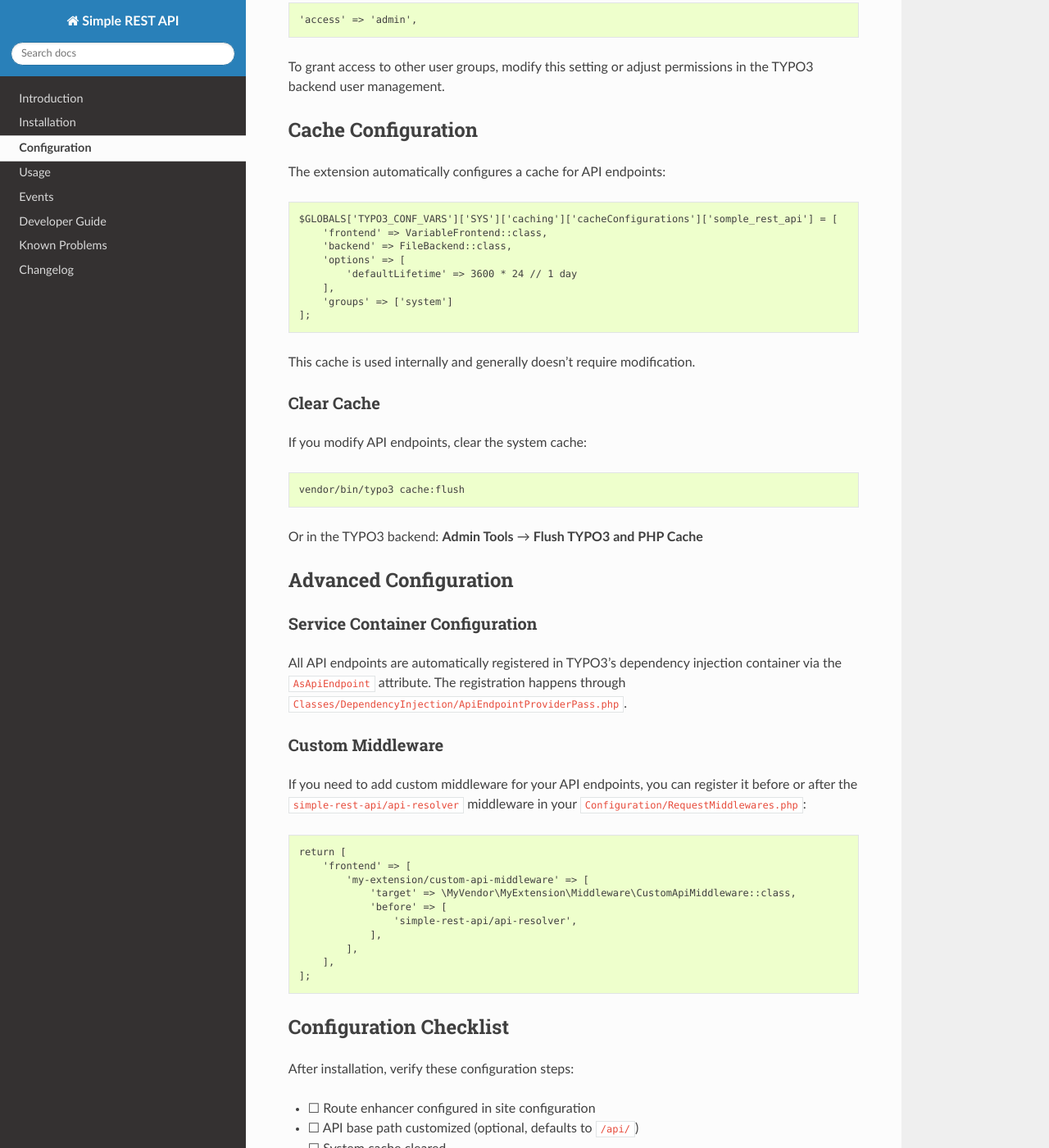
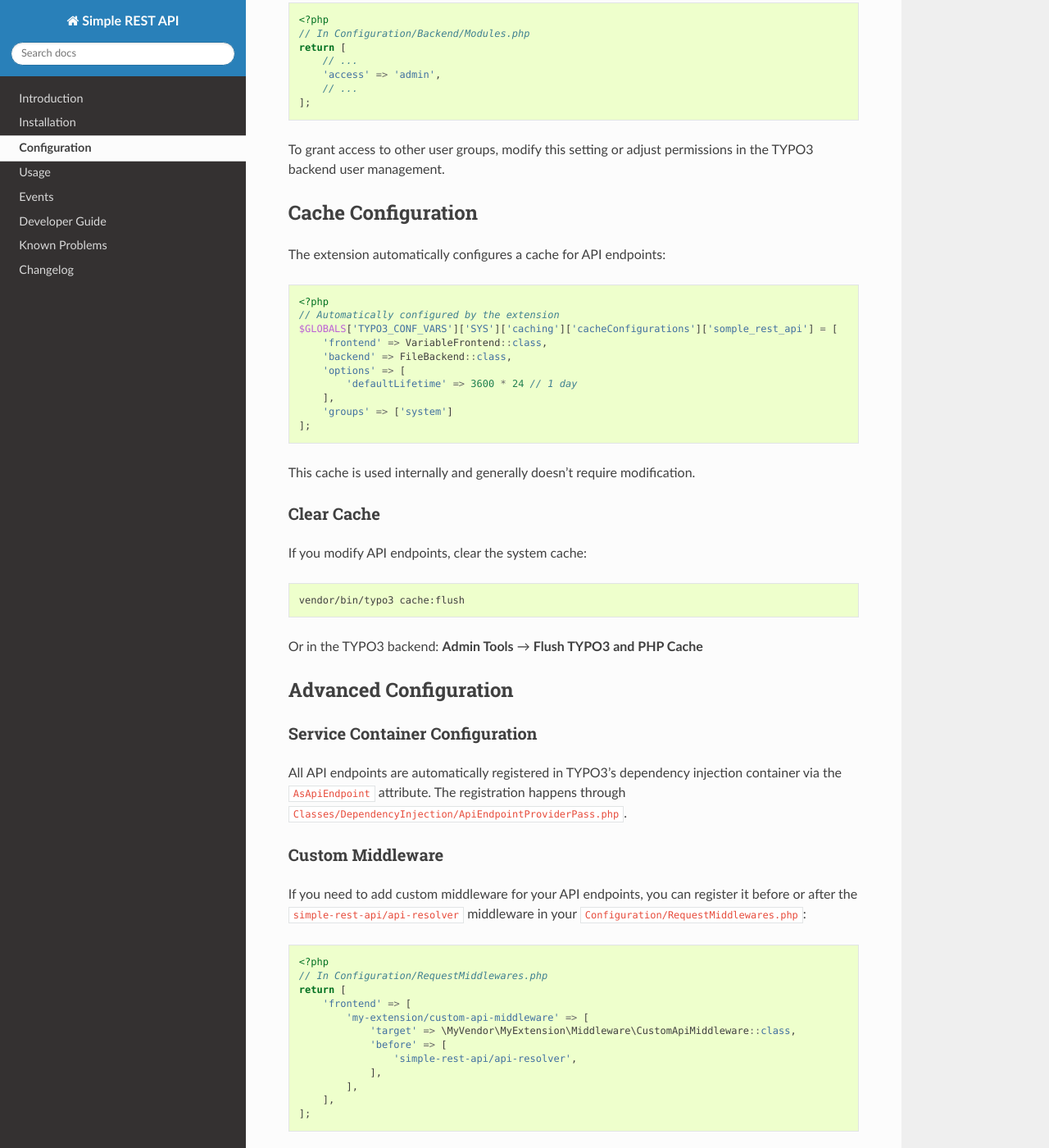
Before and after one commit to queoGmbH/simple-rest-api, a Sphinx documentation site: the page built from Documentation/Configuration/Index.rst, in a window 1280 px wide and 1400 px high, scrolled down 2470 px. Shown: the whole window at 82% size. Built offline with Sphinx 7.4.7 and the Read the Docs theme 3.1.0, drawn with Linux system fonts in a browser that asks for light colours.

Commit message:
[DOCS] Fix PHP code highlighting in documentation
Fixed PHP code blocks that were missing proper syntax for highlighting:

Configuration/Index.rst:
- Added <?php tags to access control configuration example
- Added <?php tags to cache configuration example
- Added <?php tags to middleware configuration example
- Added context comments for better clarity

Events/Index.rst:
- Added <?php tags to all Event API reference blocks
- Added semicolons to method signatures for proper syntax
- Added "API Reference" comments for clarity
- Fixed: BeforeParameterMappingEvent API block
- Fixed: AfterParameterMappingEvent API block
- Fixed: ModifyApiResponseEvent API block

All code blocks now have proper PHP syntax for Sphinx highlighting.

🤖 Generated with [Claude Code](https://claude.com/claude-code)

Co-Authored-By: Claude <noreply@anthropic.com>

```diff
--- a/Documentation/Configuration/Index.rst
+++ b/Documentation/Configuration/Index.rst
@@ -121,7 +121,13 @@ in `Configuration/Backend/Modules.php`:
 
 .. code-block:: php
 
-   'access' => 'admin',
+   <?php
+   // In Configuration/Backend/Modules.php
+   return [
+       // ...
+       'access' => 'admin',
+       // ...
+   ];
 
 To grant access to other user groups, modify this setting or adjust permissions
 in the TYPO3 backend user management.
@@ -133,6 +139,8 @@ The extension automatically configures a cache for API endpoints:
 
 .. code-block:: php
 
+   <?php
+   // Automatically configured by the extension
    $GLOBALS['TYPO3_CONF_VARS']['SYS']['caching']['cacheConfigurations']['somple_rest_api'] = [
        'frontend' => VariableFrontend::class,
        'backend' => FileBackend::class,
@@ -174,6 +182,8 @@ it before or after the `simple-rest-api/api-resolver` middleware in your
 
 .. code-block:: php
 
+   <?php
+   // In Configuration/RequestMiddlewares.php
    return [
        'frontend' => [
            'my-extension/custom-api-middleware' => [
```
Also changed, not shown: Documentation/Events/Index.rst (+18 -12 lines).
